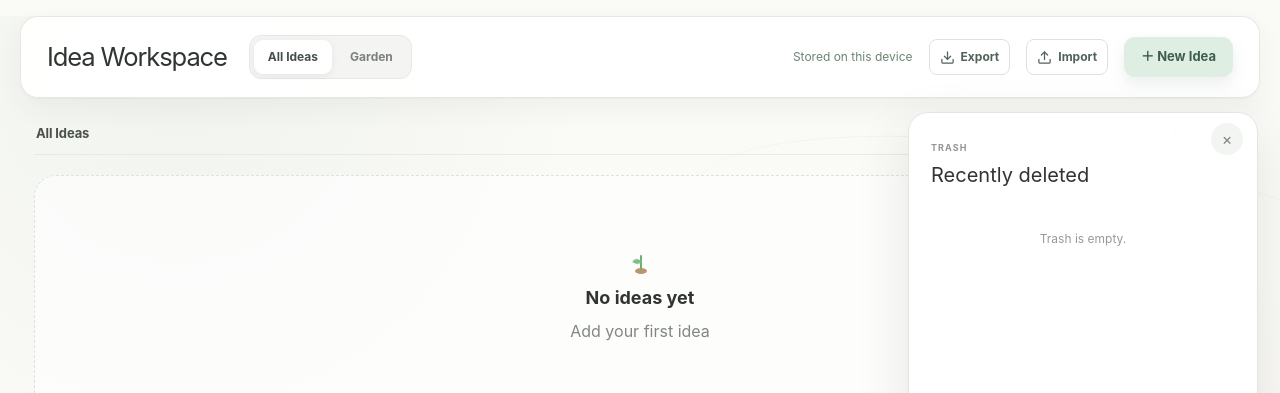
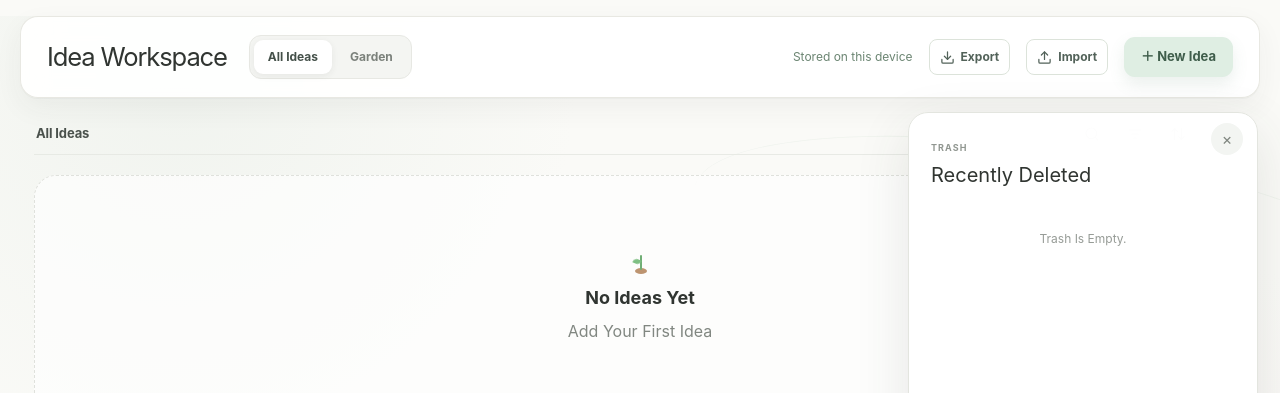
Before and after one commit to pscbo1/Idea-Garden, a Next.js app in the folder idea-garden-github/: page / in a window 1280 px wide. Both pictures are taken after a click on the button 1226 px from the left and 134 px from the top of the page. Shown: the top 393 px of the page. Built offline with nearby package versions, Linux system fonts and the light colour scheme.

Commit message:
Standardize interface label capitalization

```diff
--- a/idea-garden-github/app/page.tsx
+++ b/idea-garden-github/app/page.tsx
@@ -1306,7 +1306,7 @@ export default function Home() {
             className={`idea-tools ${activeTool ? "is-open" : ""}`}
           >
             <div className="collection-heading">
-              <strong>{query || hasActiveFilters ? "Filtered ideas" : "All Ideas"}</strong>
+              <strong>{query || hasActiveFilters ? "Filtered Ideas" : "All Ideas"}</strong>
             </div>
             {activeTool === "search" && (
               <div className="tool-panel">
@@ -1623,7 +1623,7 @@ export default function Home() {
         {accessDenied || (!loading && embedKey === null) ? (
           <div className="empty-state access-state">
             <GrowthMark status="seed" />
-            <strong>Private garden</strong>
+            <strong>Private Garden</strong>
             <span>Open this page with its private Notion link.</span>
           </div>
         ) : loading ? (
@@ -1632,7 +1632,7 @@ export default function Home() {
           view === "incubator" &&
           (query || hasActiveFilters) ? (
           <div className="empty-state search-empty">
-            <strong>No matching ideas</strong>
+            <strong>No Matching Ideas</strong>
             <span>Adjust your search or filters.</span>
             <button type="button" className="reset-view-button empty-reset" onClick={resetView}>
               Reset view
@@ -1646,13 +1646,13 @@ export default function Home() {
             aria-busy={creatingIdea}
           >
             <GrowthMark status="sprout" />
-            <strong>No ideas yet</strong>
-            <span>Add your first idea</span>
+            <strong>No Ideas Yet</strong>
+            <span>Add Your First Idea</span>
           </button>
         ) : visibleIdeas.length === 0 ? (
           <div className="empty-state garden-empty">
             <GrowthMark status="bloom" />
-            <strong>Nothing has completed yet</strong>
+            <strong>Nothing Has Completed Yet</strong>
             <span>Bloomed ideas and Sparks will appear here.</span>
           </div>
         ) : view === "garden" ? (
@@ -1737,7 +1737,7 @@ export default function Home() {
               The garden displays up to 10 plants and recent Sparks. Find all completed ideas here.
             </p>
             <div className="collection-mode-control">
-              <span className="collection-mode-label">Garden display</span>
+              <span className="collection-mode-label">Garden Display</span>
               <div
                 className="collection-mode-options"
                 role="group"
@@ -1808,7 +1808,7 @@ export default function Home() {
             ×
           </button>
           <p className="trash-kicker">TRASH</p>
-          <h2>Recently deleted</h2>
+          <h2>Recently Deleted</h2>
           {trashedIdeas.length > 0 && (
             <div className="trash-batch-bar">
               <label>
@@ -1866,7 +1866,7 @@ export default function Home() {
             </p>
           )}
           {trashedIdeas.length === 0 ? (
-            <p className="trash-empty">Trash is empty.</p>
+            <p className="trash-empty">Trash Is Empty.</p>
           ) : (
             <div className="trash-list">
               {trashedIdeas.map((idea) => (
```
